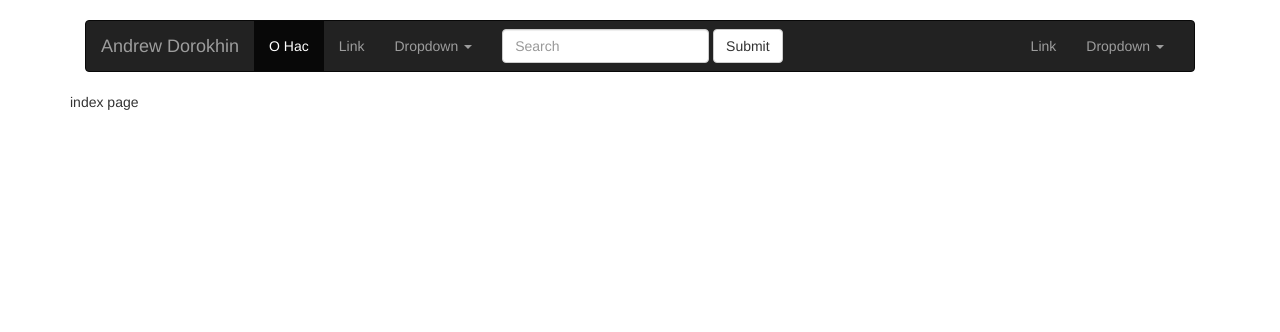
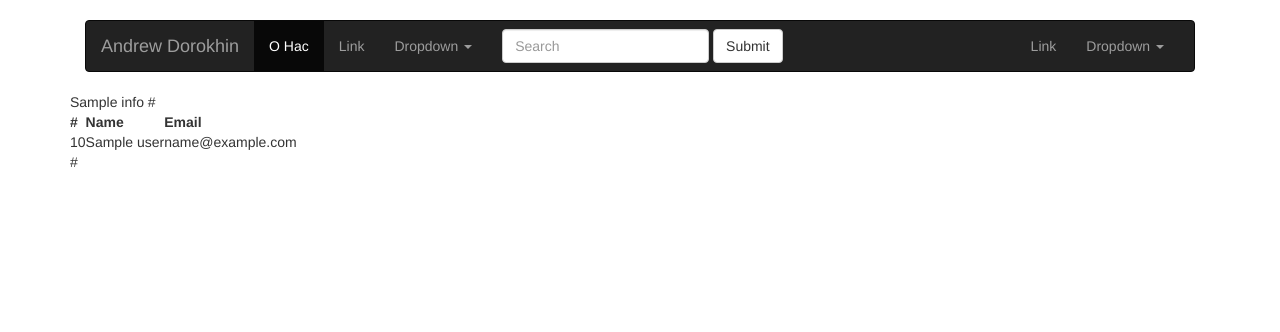
Before and after one commit to andrewnsk/web-test-db, a Flask app: template templates/index.html in a window 1280 px wide. Shown: the top 332 px of the page. Run offline with Flask 2, Linux system fonts and the light colour scheme; the template is opened without the code that fills it: most values are stand-ins (such as "Sample title", 1, 10 or a date in 2020); parts of the project's set-up code (start-up, migrations or seed data) failed here and were passed over; some libraries are stand-ins or nearby versions.

Commit message:
some fixes

```diff
--- a/logic.py
+++ b/logic.py
@@ -60,4 +60,4 @@ def fill_db(iteration=1000):
 def user_list():
     return db_read(db_file_name, 100, 0)
 
-print(user_list())
+print(user_list()[0][0])
--- /dev/null
+++ b/static/bootstrap/css/pages.css
@@ -0,0 +1,15 @@
+.pagination-page-info {
+    padding: .6em;
+    padding-left: 0;
+    width: 40em;
+    margin: .5em;
+    margin-left: 0;
+    font-size: 12px;
+}
+.pagination-page-info b {
+    color: black;
+    background: #6aa6ed;
+    padding-left: 2px;
+    padding: .1em .25em;
+    font-size: 150%;
+}
--- a/templates/head.html
+++ b/templates/head.html
@@ -15,6 +15,8 @@
     <!-- Custom styles for this template -->
     <link href="/static/bootstrap/css/index.css" rel="stylesheet">
 
+    <link href="/static/bootstrap/css/pages.css" rel="stylesheet">
+
 
 
 </head>
--- a/templates/index.html
+++ b/templates/index.html
@@ -10,7 +10,27 @@
 {% include "navbar.html" ignore missing %}
 
 
-index page
+{{ pagination.info }}
+{{ pagination.links }}
+<table>
+  <thead>
+    <tr>
+      <th>#</th>
+      <th>Name</th>
+      <th>Email</th>
+    </tr>
+  </thead>
+  <tbody>
+    {% for user in users %}
+      <tr>
+        <td>{{ loop.index + users.skip }}</td>
+        <td>{{ user.name }}</td>
+        <td>{{ user.email }}</td>
+      </tr>
+    {% endfor %}
+  </tbody>
+</table>
+{{ pagination.links }}
 
 
     </div>
```
